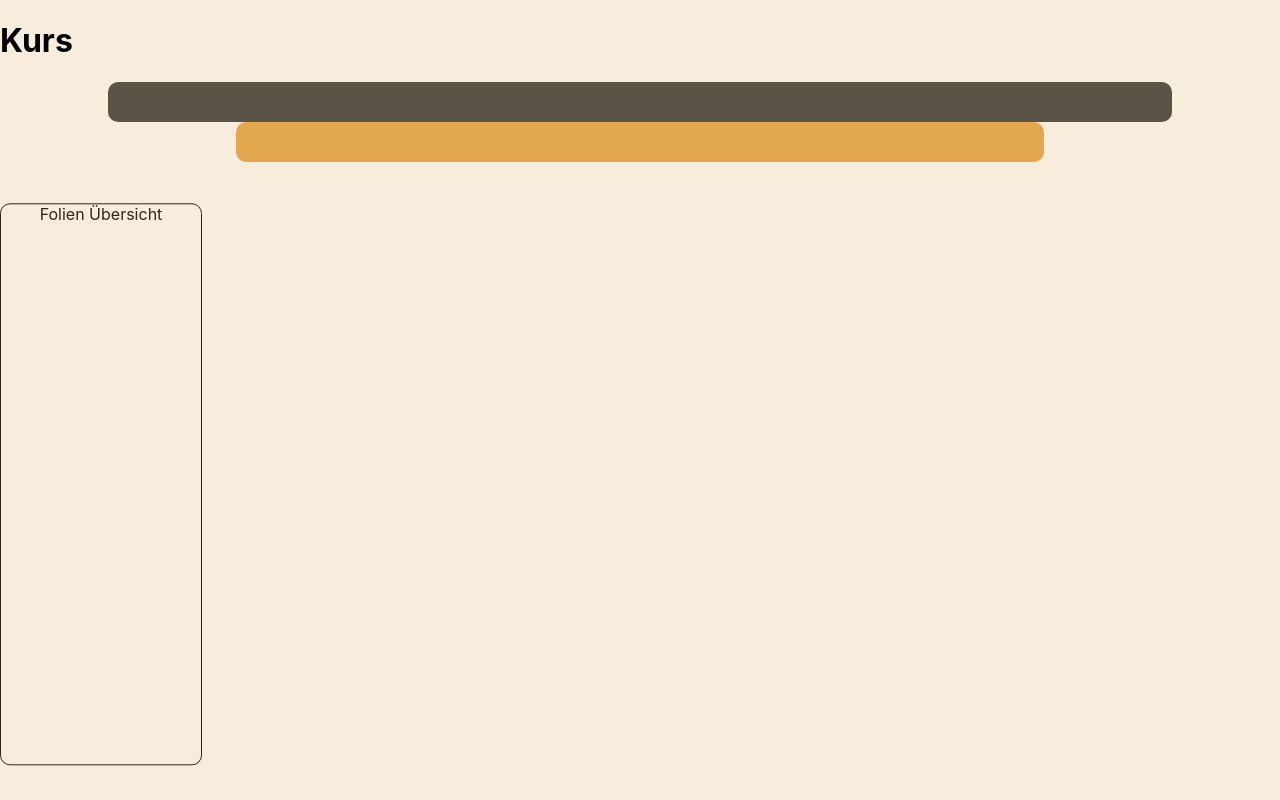
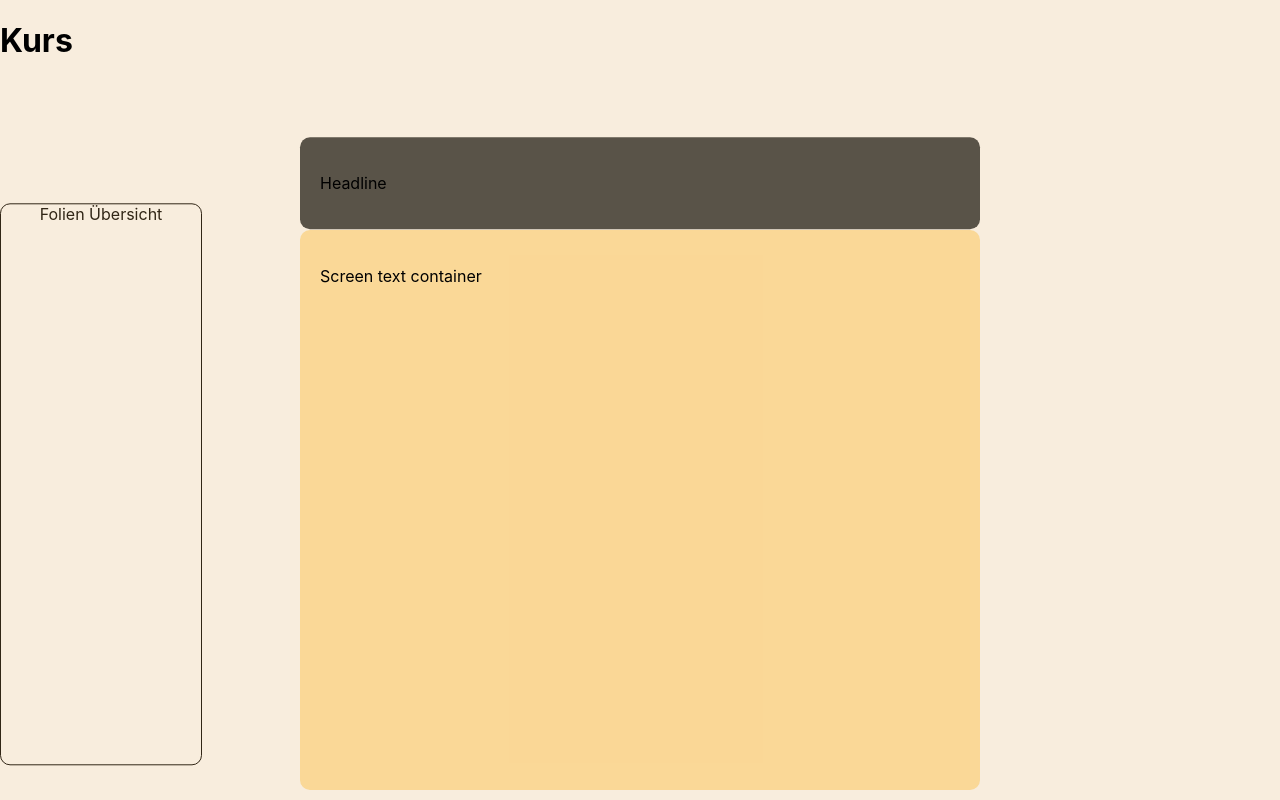
Before and after one commit to JaferShar/Webbaukasten, a React (Create React App) app in the folder client/view-code/: page / in a window 1280 px wide. Built offline with nearby package versions, Linux system fonts and the light colour scheme.

Commit message:
created screen container

```diff
--- a/client/view-code/src/Sites/Course.js
+++ b/client/view-code/src/Sites/Course.js
@@ -16,17 +16,23 @@ function Course () {
       <h1 Course="header">Kurs</h1>
       <div className="course">
       </div>
-      <div className="textContainer1">
-                  <textContainer text="Text for container 1"  />
-                </div>
-                <div className="textContainer2">
-                  <textContainer text="Text for container 2"  />
-                </div>
+            <div className="textContainer1">
+        <textContainer1>
+          <p>Headline</p>
+        </textContainer1>
+      </div>
+      <div className="textContainer2">
+        <textContainer2>
+          <p>Screen text container</p>
+        </textContainer2>
+      </div>
     </div><div>
         <ScreenContainer>
+          ...
+        </ScreenContainer>
+      </div></>
 
-        </ScreenContainer>
-      </div></>)
+      )
 }
 
 export default Course;
--- a/client/view-code/src/Sites/TextContainer.js
+++ b/client/view-code/src/Sites/TextContainer.js
@@ -4,10 +4,11 @@ import '../Styling/SiteStyling/TextContainer.css';
 function TextContainer(props) {
   return (
     <><div className="textContainer1">
-      ...
+      <p>This is some text inside the container</p>
     </div><div className="textContainer2">
-        ...k
+        <p>This is some text inside the container</p>
       </div></>
+
   );
 }
 
--- a/client/view-code/src/Styling/SiteStyling/TextContainer.css
+++ b/client/view-code/src/Styling/SiteStyling/TextContainer.css
@@ -15,17 +15,22 @@
 
 
   .textContainer1 {
-    width: 80%;
+    width: 50%;
     margin: 0 auto;
     padding: 20px;
     background-color: #373229d2;
     border-radius: 10px;
+    top: 50%;
+  transform: translateY(60%);
 }
 
 .textContainer2 {
-  width: 60%;
+  width: 50%;
+  height: 65%;
   margin: 0 auto;
   padding: 20px;
-  background-color: #df992fd2;
+  background-color: #fbc0497a;
   border-radius: 10px;
+  top: 50%;
+  transform: translateY(10%);
 }
```
